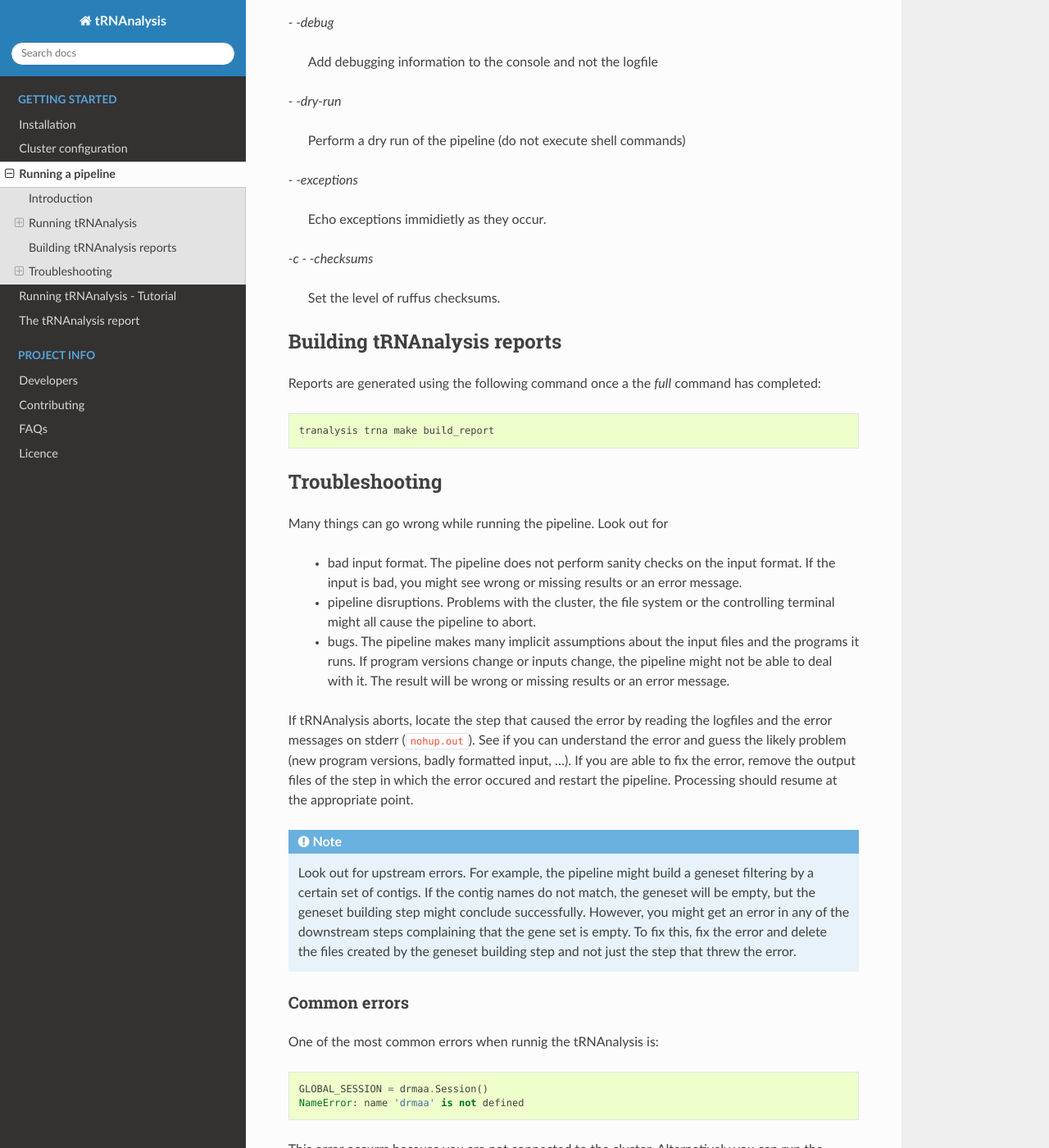
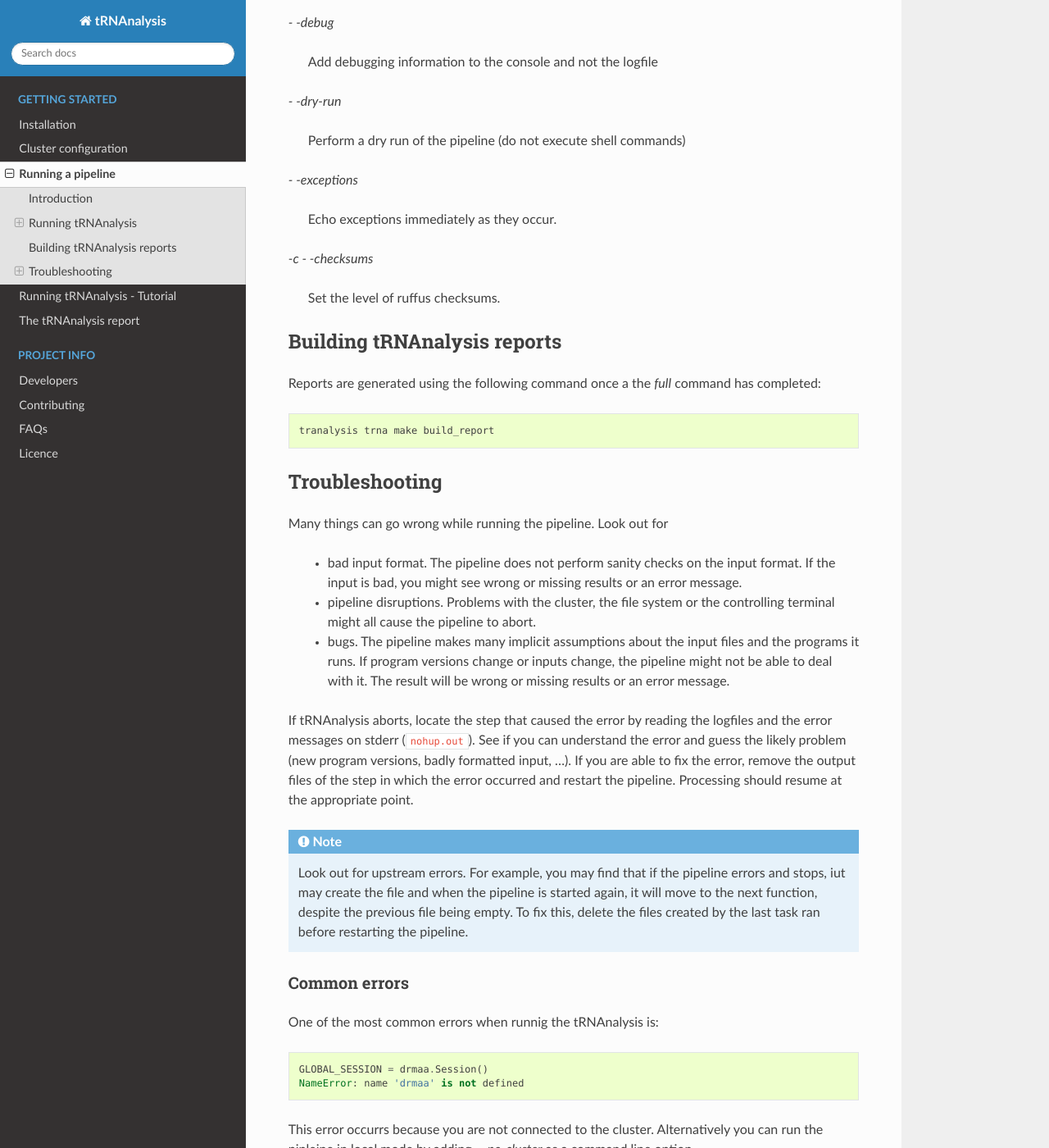
Before and after one commit to Acribbs/tRNAnalysis, a Sphinx documentation site: the page built from docs/getting_started/Examples.rst, in a window 1280 px wide and 1400 px high, scrolled down 2185 px. Shown: the whole window at 82% size. Built offline with Sphinx 7.4.7 and the Read the Docs theme 2.0.0, drawn with Linux system fonts in a browser that asks for light colours; some of the changed text lies outside the part shown.

Commit message:
small doc fixes

```diff
--- a/docs/getting_started/Examples.rst
+++ b/docs/getting_started/Examples.rst
@@ -114,7 +114,7 @@ when running the pipelines. These will modify the way the pipeline in ran.
 
 `- -exceptions`
 
-    Echo exceptions immidietly as they occur.
+    Echo exceptions immediately as they occur.
 
 `-c - -checksums`
 
@@ -147,19 +147,16 @@ reading the logfiles and the error messages on stderr
 (:file:`nohup.out`). See if you can understand the error and guess the
 likely problem (new program versions, badly formatted input, ...). If
 you are able to fix the error, remove the output files of the step in
-which the error occured and restart the pipeline. Processing should
+which the error occurred and restart the pipeline. Processing should
 resume at the appropriate point.
 
 .. note::
 
-   Look out for upstream errors. For example, the pipeline might build
-   a geneset filtering by a certain set of contigs. If the contig
-   names do not match, the geneset will be empty, but the geneset
-   building step might conclude successfully. However, you might get
-   an error in any of the downstream steps complaining that the gene
-   set is empty. To fix this, fix the error and delete the files
-   created by the geneset building step and not just the step that
-   threw the error.
+   Look out for upstream errors. For example, you may find that
+   if the pipeline errors and stops, iut may create the file and
+   when the pipeline is started again, it will move to the next
+   function, despite the previous file being empty. To fix this, delete the files
+   created by the last task ran before restarting the pipeline.
 
 Common errors
 -------------
```
Also changed, not shown: other parts of docs/getting_started/Examples.rst (+3 -3 lines).
